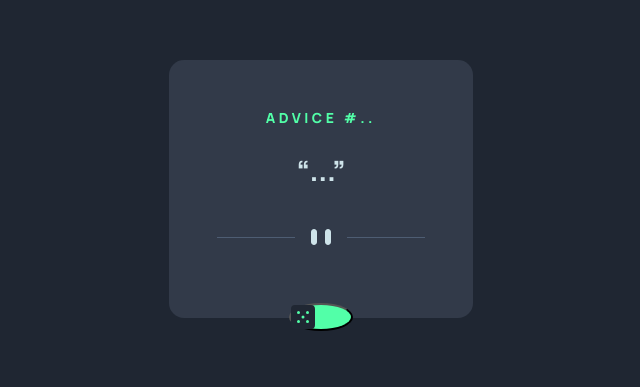
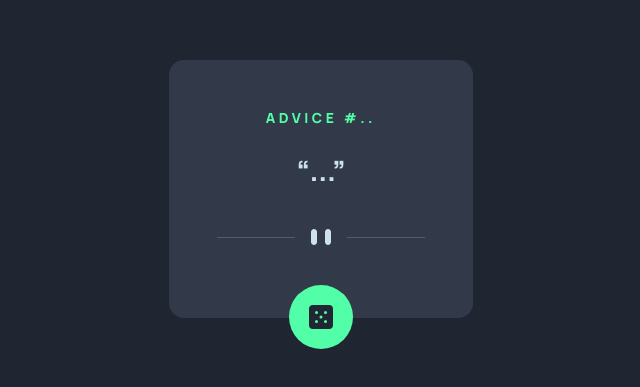
Before and after one commit to NehalSahu8055/Responsive_Advice_generator_app, a plain HTML site: page index.html in a window 1280 px wide. Shown: the part 211-598 px from the top of the page, without its empty margins (368-1008 px from the left). Drawn offline with Linux system fonts and the light colour scheme; no server answers.

Commit message:
Update style.css

```diff
--- a/css/style.css
+++ b/css/style.css
@@ -98,8 +98,9 @@ body {
   border: none;
   border-top: 1px solid var(--Grayish-Blue);
 }
-.advice-gen .button .image {
+.advice-gen .image {
   padding: 1.25rem;
+  animation: spin 3s linear 2s infinite;
 }
 .advice-gen .advice-gen__output {
   animation: opacity 2s;
@@ -107,11 +108,13 @@ body {
 .advice-gen__btn {
   width: 4rem;
   background: var(--Neon-Green);
+  border: none;
   border-radius: 50%;
   transform: translate(0, 2.5rem);
   margin-bottom: -4rem;
 }
 .advice-gen .advice-gen__btn:hover {
+  cursor: pointer;
   box-shadow: 0px 0px 30px 0px var(--Neon-Green);
 }
 .container:hover {
@@ -121,9 +124,7 @@ body {
   transition: transform 0.3s linear;
 }
 
-.advice-gen .button .image {
-  animation: spin 3s linear 2s infinite;
-}
+
 
 /* animations */
 
```
